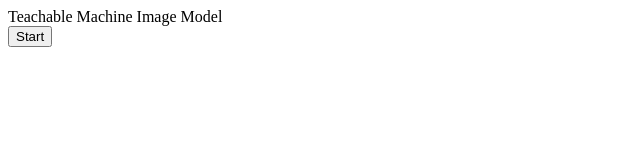
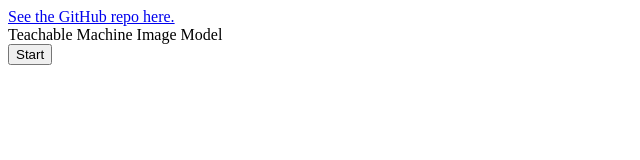
Before and after one commit to jvillemare/youdee-finder, a plain HTML site: page docs/index.html in a window 1280 px wide. Shown: the whole page, without its empty margins (0-640 px from the left). Drawn offline with Linux system fonts and the light colour scheme.

Commit message:
add link back to github repo

```diff
--- a/docs/index.html
+++ b/docs/index.html
@@ -1,3 +1,4 @@
+<a href="https://github.com/jvillemare/youdee-finder/">See the GitHub repo here.</a>
 <div>Teachable Machine Image Model</div>
 <button type="button" onclick="init()">Start</button>
 <div id="webcam-container"></div>
```
